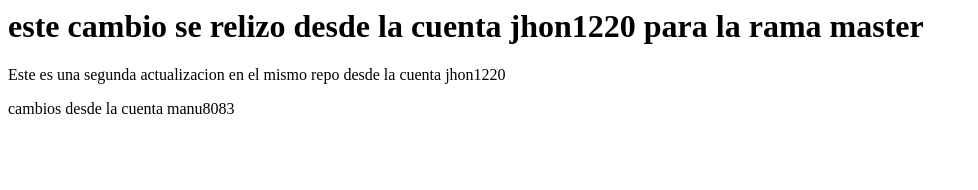
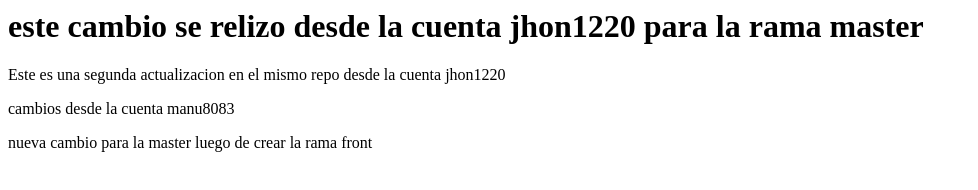
Before and after one commit to jhon1220/oglit-git, a plain HTML site: page index.html in a window 1280 px wide. Shown: the whole page, without its empty margins (0-978 px from the left). Drawn offline with Linux system fonts and the light colour scheme.

Commit message:
cambio para master

```diff
--- a/index.html
+++ b/index.html
@@ -9,5 +9,6 @@
 		<p> Este es una segunda actualizacion en el mismo repo desde la cuenta jhon1220</p>
 
 		<p>cambios desde la cuenta manu8083</p>
+		<p>nueva cambio para la master luego de crear la rama front</p>
 	</body>
 </html>
```
